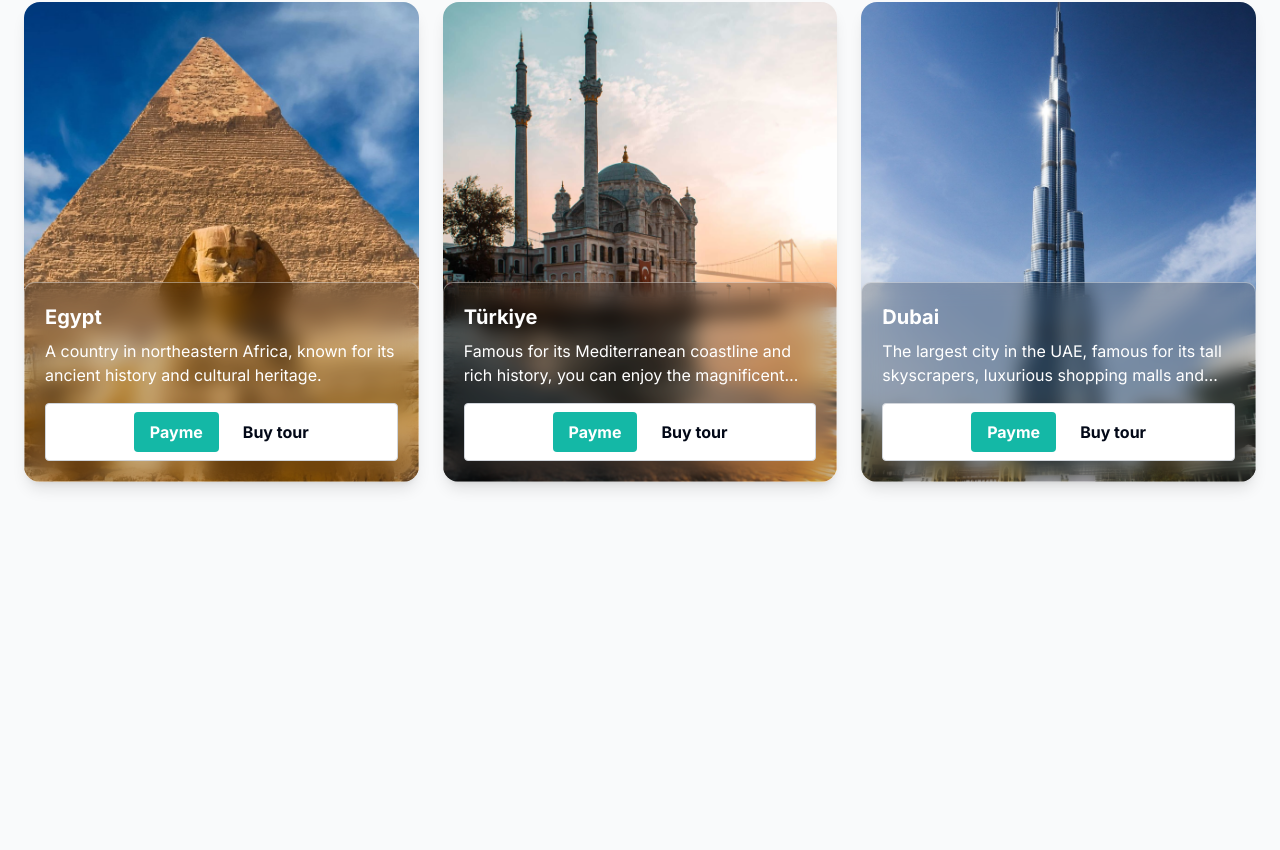
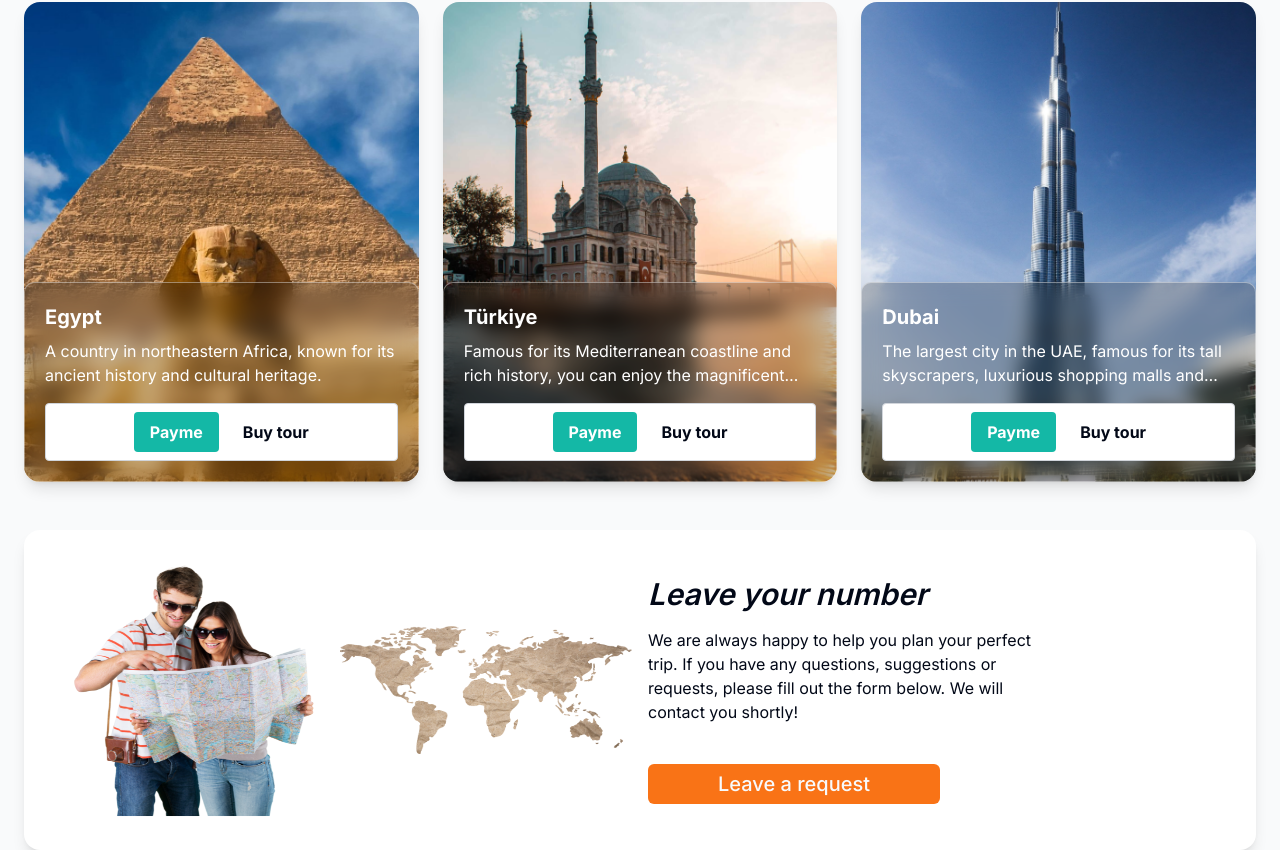
Before and after one commit to Will-Marco/fayd, a Next.js app: page /en in a window 1280 px wide. Shown: the part 1299-2149 px from the top of the page. Before the commit the page ends 1813 px from the top, so only its background shows below. Built offline with nearby package versions, Linux system fonts and the light colour scheme.

Commit message:
add leave-number

```diff
--- a/messages/en.json
+++ b/messages/en.json
@@ -35,5 +35,11 @@
     "dubai": "Dubai",
     "dubai-description": "The largest city in the UAE, famous for its tall skyscrapers, luxurious shopping malls and amazing theme parks.",
     "button": "Buy tour"
+  },
+
+  "leave-number": {
+    "slug": "Leave your number",
+    "description": "We are always happy to help you plan your perfect trip. If you have any questions, suggestions or requests, please fill out the form below. We will contact you shortly!",
+    "button": "Leave a request"
   }
 }
--- a/messages/ru.json
+++ b/messages/ru.json
@@ -35,5 +35,11 @@
     "dubai": "Дубай",
     "dubai-description": "Крупнейший город ОАЭ, известный своими высокими небоскребами, роскошными торговыми центрами и удивительными тематическими парками.",
     "button": "Купить тур"
+  },
+
+  "leave-number": {
+    "slug": "Оставьте свой номер",
+    "description": "Мы всегда рады помочь вам спланировать идеальное путешествие. Если у вас есть вопросы, предложения или запросы, пожалуйста, заполните форму ниже. Мы свяжемся с вами в ближайшее время!",
+    "button": "Оставить заявку"
   }
 }
--- a/messages/uz.json
+++ b/messages/uz.json
@@ -35,5 +35,11 @@
     "dubai": "Dubay",
     "dubai-description": "Birlashgan Arab Amirliklarining eng katta shahri bo'lib, u baland osmono'par binolari, hashamatli savdo markazlari va ajoyib tematik parklari bilan mashhur.",
     "button": "Xarid qilish"
+  },
+
+  "leave-number": {
+    "slug": "Raqamingizni qoldiring",
+    "description": "Biz har doim sizga mukammal sayohatni rejalashtirishda yordam berishga tayyormiz. Agar sizda savollar, takliflar yoki so'rovlar bo'lsa, iltimos, quyidagi shaklni to'ldiring. Yaqinda siz bilan bog'lanamiz!",
+    "button": "So'rov qoldiring"
   }
 }
--- a/src/app/[locale]/page.tsx
+++ b/src/app/[locale]/page.tsx
@@ -1,4 +1,4 @@
-import { Hero, Info, Tours } from "@/components/views";
+import { Hero, Info, LeaveNumber, Tours } from "@/components/views";
 
 export default function HomePage() {
   return (
@@ -6,6 +6,7 @@ export default function HomePage() {
       <Hero />
       <Info />
       <Tours />
+      <LeaveNumber />
     </>
   );
 }
--- /dev/null
+++ b/src/components/views/LeaveNumber.tsx
@@ -0,0 +1,35 @@
+import { useTranslations } from "next-intl";
+import CustomImage from "../CustomImage";
+import { Button } from "../ui/button";
+
+export default function LeaveNumber() {
+  const t = useTranslations("leave-number");
+  return (
+    <div className="container md:h-[40vh] mx-auto px-4 md:px-6 py-4">
+      <div className="px-4 md:px-6 py-8 flex max-md:flex-col-reverse items-center gap-4 overflow-hidden rounded-2xl shadow-lg bg-white">
+        <div className="md:w-1/2 h-64 flex relative overflow-hidden">
+          <CustomImage
+            alt="map"
+            src="/images/leave-number/travel.png"
+            width={0}
+            height={0}
+            className="max-md:flex max-xl:hidden"
+          />
+          <CustomImage
+            alt="travel"
+            src="/images/leave-number/map.png"
+            width={0}
+            height={0}
+          />
+        </div>
+        <div className="md:w-1/2 flex flex-col gap-4 z-10">
+          <h1 className="text-3xl font-semibold italic">{t("slug")}</h1>
+          <p className="mb-6 md:w-2/3">{t("description")}</p>
+          <Button className="max-md:w-fit w-1/2 bg-orange-500 hover:bg-orange-600 text-xl">
+            {t("button")}
+          </Button>
+        </div>
+      </div>
+    </div>
+  );
+}
--- a/src/components/views/index.tsx
+++ b/src/components/views/index.tsx
@@ -1,3 +1,4 @@
 export { default as Hero } from "./Hero";
 export { default as Info } from "./Info";
 export { default as Tours } from "./Tours";
+export { default as LeaveNumber } from "./LeaveNumber";
```
Also changed, not shown: public/images/leave-number/map.png (added), public/images/leave-number/travel.png (added).
